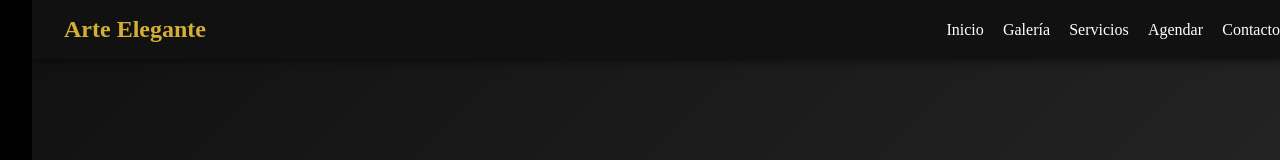
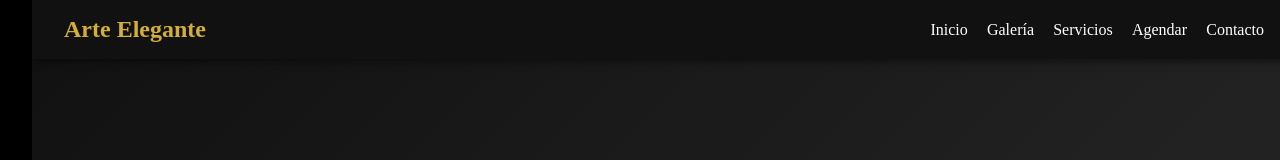
Before and after one commit to Marshelby/arte-elegante-barberia, a React (Vite) app: page / in a window 1280 px wide. Shown: the top 160 px of the page. Built offline with nearby package versions, Linux system fonts and the light colour scheme.

Commit message:
🎯 FIX: Ajuste visual de padding en navbar para Contacto alineado

```diff
--- a/src/components/Navbar.css
+++ b/src/components/Navbar.css
@@ -39,10 +39,11 @@
   display: flex;
   gap: 1.2rem;
   margin: 0;
-  padding: 0;
+  padding: 0 1rem 0 0; /* 👈 Añadido: espacio a la derecha */
   white-space: nowrap;
   overflow-x: auto;
   flex-shrink: 0;
+  justify-content: flex-end;
 }
 
 .navbar-links li {
```
